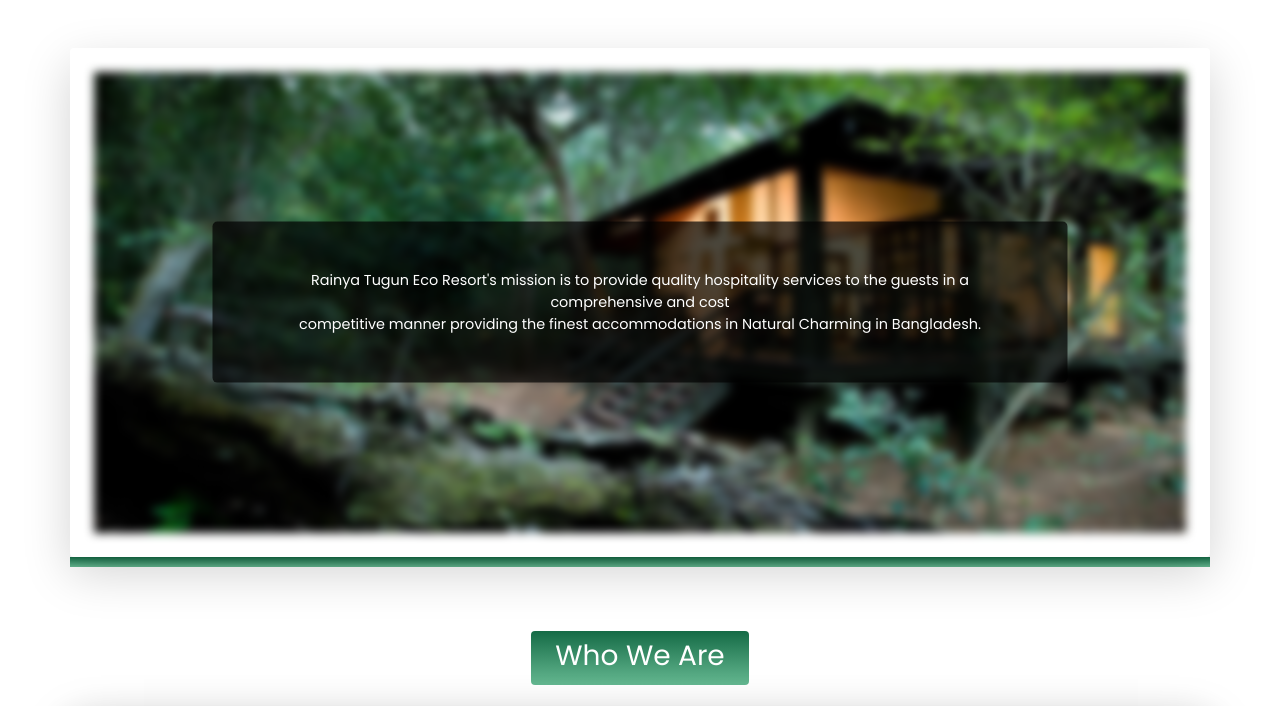
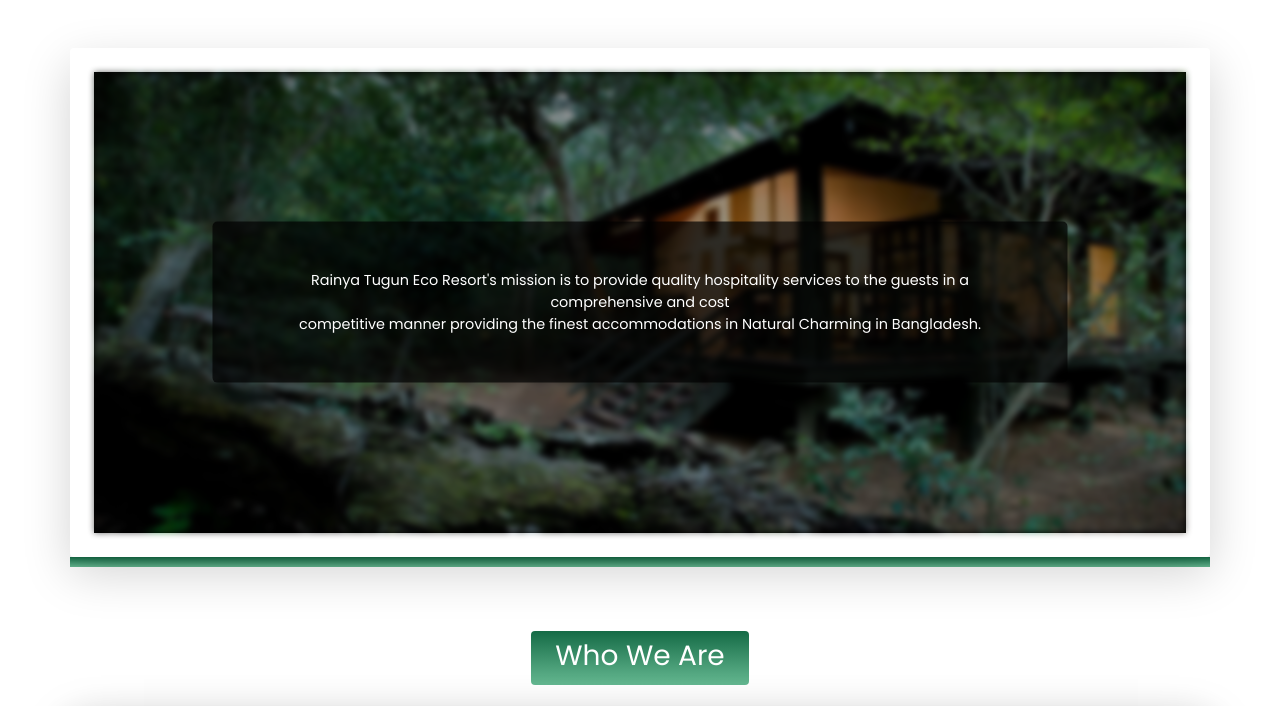
Before and after one commit to rayhanul951/rainya_tugun_final, a plain HTML site: page index.html in a window 1280 px wide. Shown: the part 667-1373 px from the top of the page. Drawn offline with nearby package versions, Linux system fonts and the light colour scheme; files whose address does not match are found by name; a web font is replaced by a local one.

Commit message:
section-2 redone

```diff
--- a/index.html
+++ b/index.html
@@ -100,16 +100,17 @@
     <!-- section 2 starts -->
      <section class="mt-5">
       <div class="container shadow-lg border-radious mt-5 p-4 text-center position-relative rounded">
-        <div><img src="/images/resort 4.jpg" class="img-fluid" alt="..." style="filter: blur(5px);"></div>
+
+        <div style="box-shadow:inset 0px 1000px 20px 0px rgb(0, 0, 0)"><img src="/images/resort 4.jpg" class="img-fluid" alt="..." style="filter: blur(3px); opacity: 60%;"></div>
 
         <!-- Black bg-Green font -->
-        <!-- <p class=" position-absolute top-50 start-50 translate-middle p-5 fs-3 fw-bold rounded-3" style="background-color: rgba(0, 0, 0, 0.6); color: #156B46;"> -->
+        <!-- <p class=" position-absolute top-50 start-50 translate-middle p-xxl-5 p-xl-5 p-md-3 p-xs-5 fs-xxl-1 fs-xl-1 fs-md-6 fs-sm-6 fw-semibold rounded-3 w-75" style="background-color: rgba(0, 0, 0, 0.7); color: #156B46;font-size: .9rem;"> -->
 
         <!-- Black bg-White font -->
         <p class=" position-absolute top-50 start-50 translate-middle p-xxl-5 p-xl-5 p-md-3 p-xs-5 fs-xxl-1 fs-xl-1 fs-md-6 fs-sm-6 fw-semibold rounded-3 w-75" style="background-color: rgba(0, 0, 0, 0.7); color: #ffffff;font-size: .9rem;">
 
-        <!-- White bg-White font -->
-        <!-- <p class=" position-absolute top-50 start-50 translate-middle p-5 fs-3 fw-bold rounded-3" style="background-color: rgba(255, 255, 255, 0.67); color: #156B46;"> -->
+        <!-- White bg-Green font -->
+        <!-- <p class=" position-absolute top-50 start-50 translate-middle p-xxl-5 p-xl-5 p-md-3 p-xs-5 fs-xxl-1 fs-xl-1 fs-md-6 fs-sm-6 fw-semibold rounded-3 w-75" style="background-color: rgba(255, 255, 255, 0.7); color: #156B46;font-size: .9rem;"> -->
 
           Rainya Tugun Eco Resort's mission is to provide quality hospitality services to the guests in a comprehensive and cost
           <br>
```
